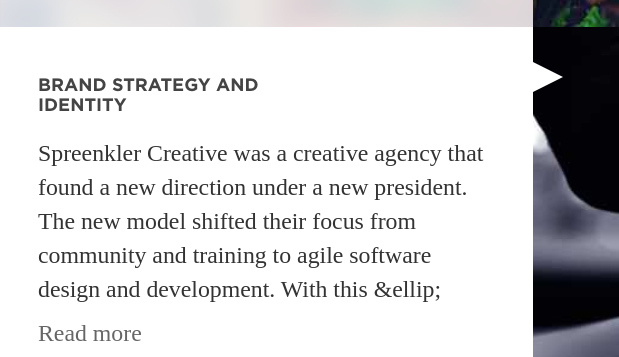
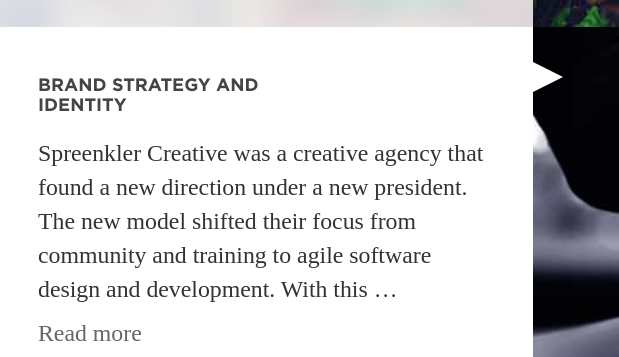
Before and after one commit to kjpociask/patronsainte, a website: page work.html in a window 1280 px wide. Shown: the part 1780-2137 px from the top of the page, 0-619 px from the left. Drawn offline with Linux system fonts and the light colour scheme; a script that the page names is missing.

Commit message:
ellipsis

```diff
--- a/work.html
+++ b/work.html
@@ -89,7 +89,7 @@
           Spreenkler Creative was a creative agency that found a new
           direction under a new president. The new model shifted
           their focus from community and training to agile software
-          design and development. With this &ellip;
+          design and development. With this &#8230;
         </p>
         <p>
           <a class="subtle" href="/case-studies.html">Read more</a>
```
